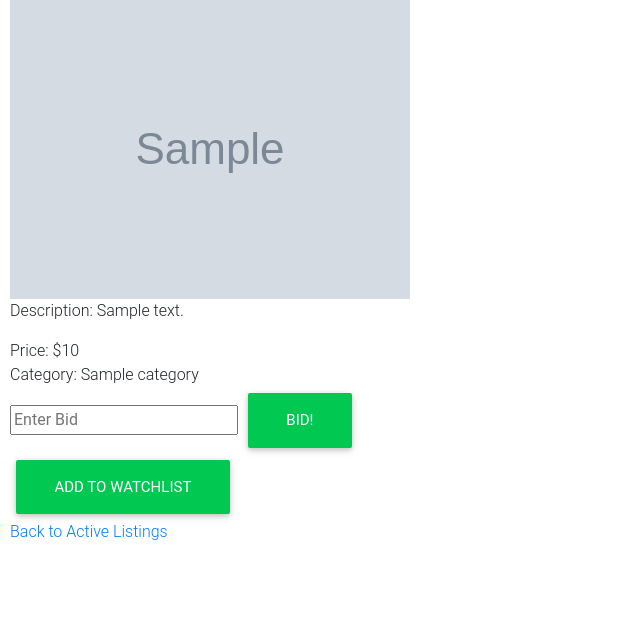
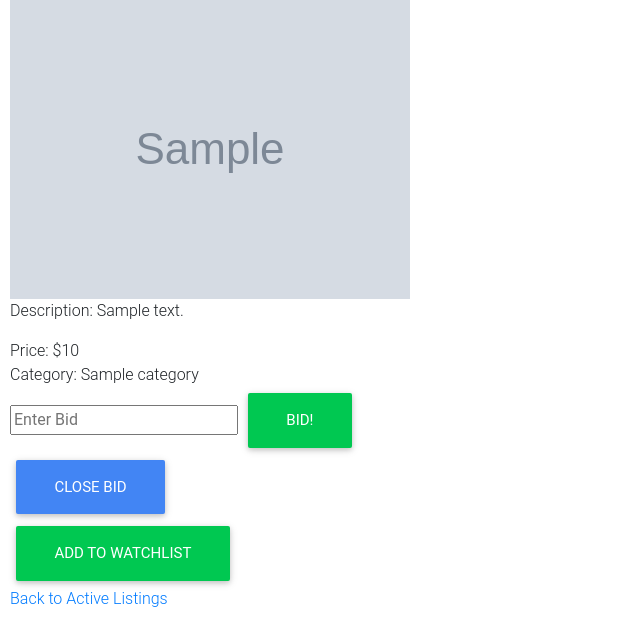
Before and after one commit to thenatural86/ecommerce, a Django app: template auctions/templates/auctions/listing.html in a window 1280 px wide. Shown: the part 220-841 px from the top of the page, without its empty margins (0-640 px from the left). Before the commit the page ends 760 px from the top, so only its background shows below. Run offline with Django 3.2, Linux system fonts and the light colour scheme; the template is opened without the code that fills it: most values are stand-ins (such as "Sample title", 1, 10 or a date in 2020); grey boxes marked "Sample" are stand-in pictures; some libraries are stand-ins or nearby versions.

Commit message:
render close_bid view

```diff
--- a/auctions/templates/auctions/listing.html
+++ b/auctions/templates/auctions/listing.html
@@ -33,6 +33,11 @@
         <input name="new_bid" type="number" placeholder="Enter Bid">
         <input class="btn btn-success btn-lg" type="submit" value="Bid!" >
     </form>
+    <div>
+        <a class="btn btn-primary btn-lg" href="{% url 'close_bid' item.id %}">
+            Close Bid
+        </a>
+    </div>
 
     {% if added %}
     <a class="btn btn-danger btn-lg" href="{% url 'remove' item.id %}">Remove from Watchlist</a>
--- a/auctions/urls.py
+++ b/auctions/urls.py
@@ -11,5 +11,6 @@ urlpatterns = [
     path("listing/<int:listing_id>", views.listing, name="listing"),
     path("watch/<int:listing_id>", views.watch, name="watch"),
     path("remove/<int:listing_id>", views.remove_watch, name="remove"),
-    path("watchlist/<str:user>", views.watchlist, name="watchlist")
+    path("watchlist/<str:user>", views.watchlist, name="watchlist"),
+    path("close_bid/<int:listing_id>", views.close_bid, name="close_bid")
 ]
--- a/auctions/views.py
+++ b/auctions/views.py
@@ -20,6 +20,10 @@ def index(request):
 
 def close_bid(request, listing_id):
     print("Winner")
+    item = Listing.objects.get(id=listing_id)
+    return render(request, "auctions/listing.html", {
+        "item": item
+    })
 
 # view details about a particular listing
 
```
